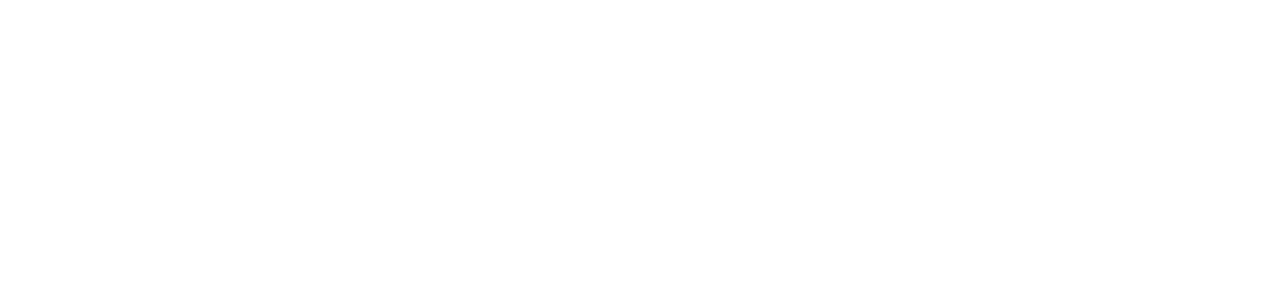
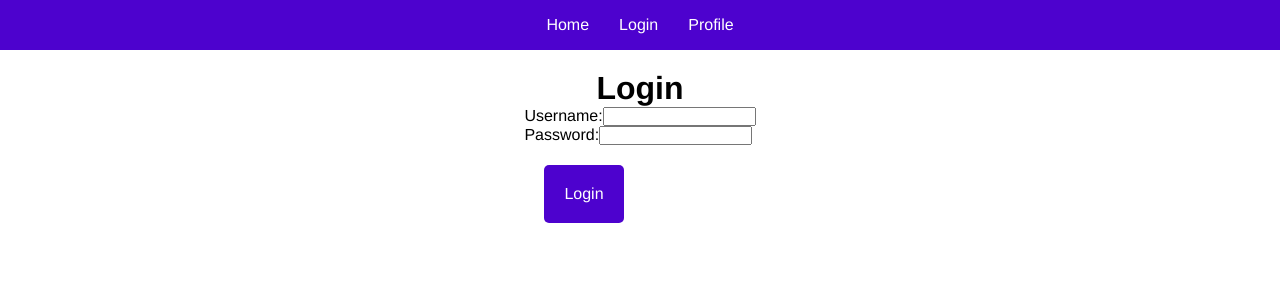
Before and after one commit to jullyanabrasileiro/materials-mini-project-angular-react, a React (Vite) app: page /exercise-16/login in a window 1280 px wide. Before the commit this address had no page. Shown: the top 300 px of the page. Built offline with nearby package versions, Linux system fonts and the light colour scheme.

Commit message:
exercise16 route features

```diff
--- a/src/App.jsx
+++ b/src/App.jsx
@@ -11,7 +11,7 @@ const App = () => {
     <Router>
       <Routes>
         <Route path="/" element={<Home />} />
-        <Route path="/exercise-16" element={<Exercise16 />} />
+        <Route path="/exercise-16/*" element={<Exercise16 />} />
         <Route path="/exercise-17/*" element={<Exercise17 />} />
         <Route path="/exercise-18" element={<Exercise18 />} />
         <Route path="/exercise-19" element={<Exercise19 />} />
--- a/src/exercises/exercise16/Exercise16.jsx
+++ b/src/exercises/exercise16/Exercise16.jsx
@@ -1,4 +1,5 @@
 import { Routes, Route } from 'react-router-dom';
+import { Outlet } from 'react-router-dom';
 import Navbar from '../../exercises/exercise16/Navbar';
 import Home from '../../exercises/exercise16/Home';
 import Profile from '../../exercises/exercise16/Profile';
@@ -8,6 +9,7 @@ const Exercise16 = () => {
   return (
     <div>
       <Navbar />
+      <Outlet />
       <Routes>
       <Route path="/" element={<Home />} />
       <Route path="profile" element={<Profile />} />
```
